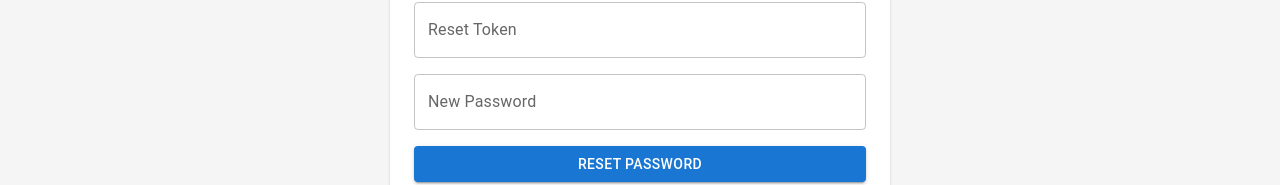
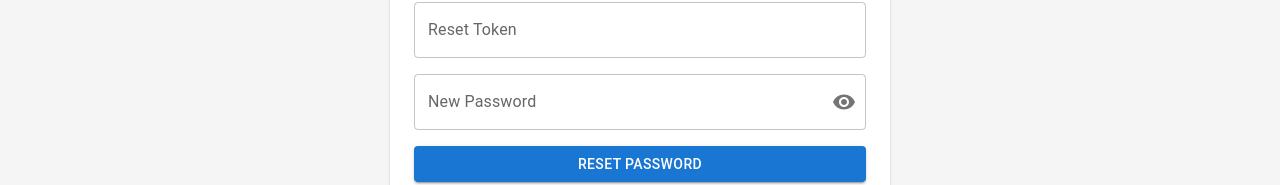
Before and after one commit to kgkaudi/WarehouseProject, a React (Vite) app in the folder frontend/: page /reset-password in a window 1280 px wide. Shown: the part 299-484 px from the top of the page. Built offline with nearby package versions, Linux system fonts and the light colour scheme.

Commit message:
Toggle password in password reset

```diff
--- a/frontend/src/pages/ResetPasswordPage.jsx
+++ b/frontend/src/pages/ResetPasswordPage.jsx
@@ -7,8 +7,11 @@ import {
   Paper,
   Stack,
   Snackbar,
-  Alert
+  Alert,
+  IconButton,
+  InputAdornment
 } from "@mui/material";
+import { Visibility, VisibilityOff } from "@mui/icons-material";
 import { useNavigate } from "react-router-dom";
 import api from "../api";
 
@@ -18,6 +21,8 @@ export default function ResetPasswordPage() {
     token: "",
     newPassword: ""
   });
+
+  const [showPassword, setShowPassword] = useState(false);
 
   const [snackbar, setSnackbar] = useState({
     open: false,
@@ -88,10 +93,25 @@ export default function ResetPasswordPage() {
 
         <TextField
           label="New Password"
-          type="password"
+          type={showPassword ? "text" : "password"}
           fullWidth
           value={form.newPassword}
           onChange={handleChange("newPassword")}
+          slotProps={{
+            input: {
+              endAdornment: (
+                <InputAdornment position="end">
+                  <IconButton
+                    aria-label={showPassword ? "Hide password" : "Show password"}
+                    onClick={() => setShowPassword((prev) => !prev)}
+                    edge="end"
+                  >
+                    {showPassword ? <VisibilityOff /> : <Visibility />}
+                  </IconButton>
+                </InputAdornment>
+              )
+            }
+          }}
         />
 
         <Button variant="contained" onClick={resetPassword}>
```
Also changed, not shown: 1 other file (tests, documents, lock files or other folders).
